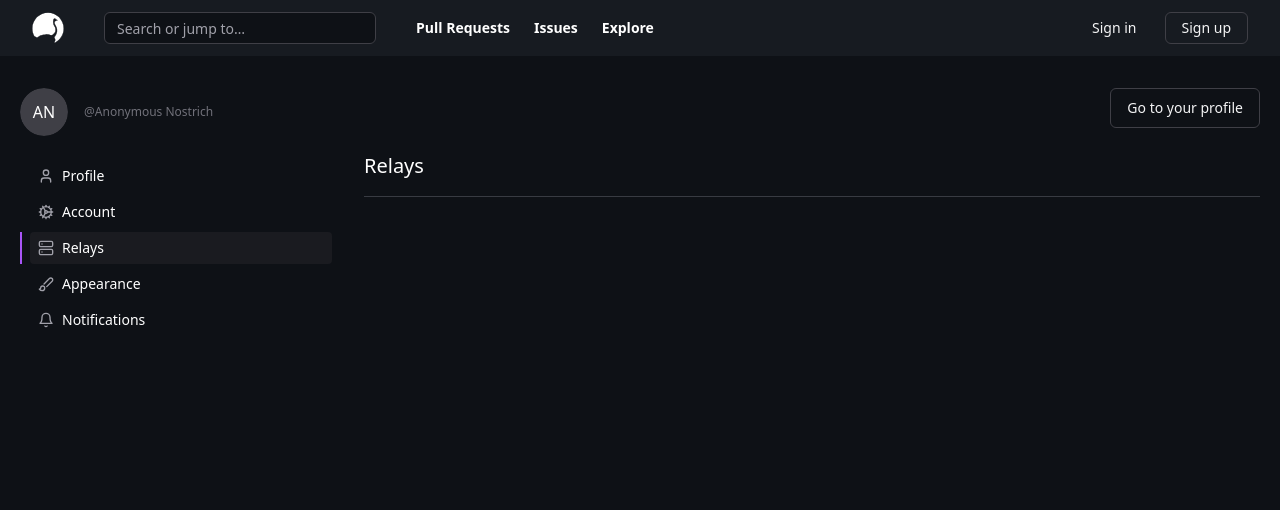
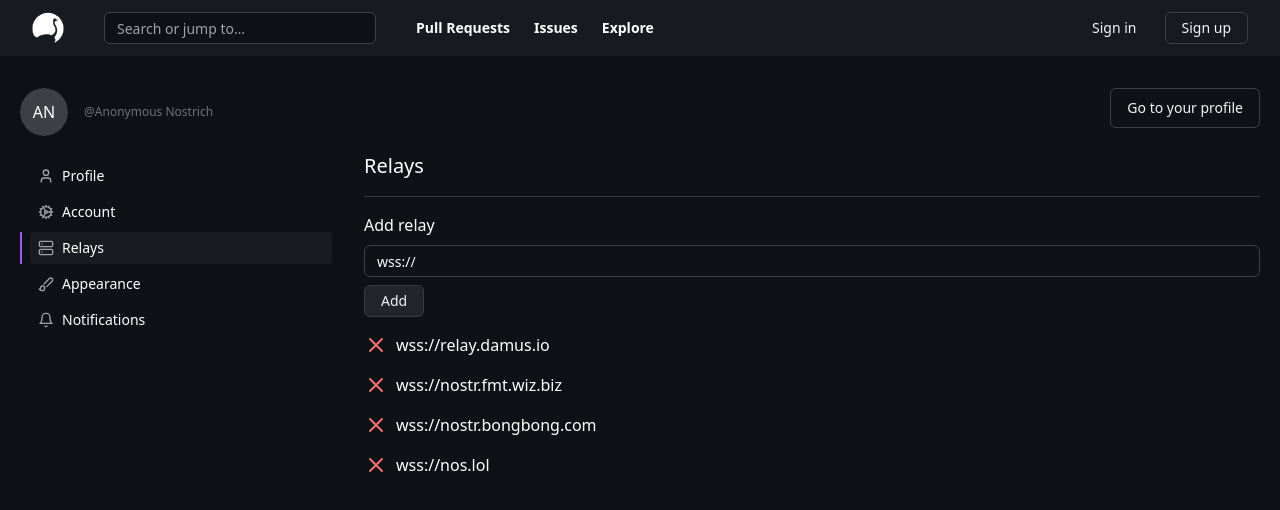
Before and after one commit to NostrGit/NostrGit, a Next.js app: page /settings/relays in a window 1280 px wide. Shown: the top 510 px of the page. Built offline with nearby package versions, Linux system fonts and the light colour scheme; what nostr-relaypool would draw is missing.

Commit message:
feat: configurable relays

```diff
--- a/src/app/settings/relays/page.tsx
+++ b/src/app/settings/relays/page.tsx
@@ -1,5 +1,84 @@
+"use client";
+
+import { FieldValues, useForm } from "react-hook-form";
+import { useNostrContext } from "../../../lib/nostr/NostrContext";
 import SettingsHero from "@/components/settings-hero";
+import { Input } from "@/components/ui/input";
+import { Button } from "@/components/ui/button";
+import { XIcon } from "lucide-react";
+import { useState } from "react";
 
 export default function RelaysPage() {
-  return <SettingsHero title="Relays" />;
+
+  const { addRelay, removeRelay } = useNostrContext();
+  const { register, handleSubmit, reset } = useForm();
+  const [relays, setRelays] = useState<string[]>(() => {
+    const relaysFromLocalStorage = localStorage.getItem("relays");
+    return relaysFromLocalStorage ? JSON.parse(relaysFromLocalStorage) : [];
+  });
+  const [connecting, setConnecting] = useState<string>("");
+
+  const fetchRelays = () => {
+    const relaysFromStorage = localStorage.getItem("relays");
+    if (relaysFromStorage !== null) {
+      setRelays(JSON.parse(relaysFromStorage));
+    }
+  }
+
+  const onFormSubmit = (data: FieldValues) => {
+    if (addRelay && data.relay !== undefined) {
+      setConnecting(data?.relay);
+      setTimeout(() => {
+        setConnecting("")
+        fetchRelays();
+      }, 500)
+      addRelay(data?.relay);
+      reset();
+    }
+  };
+
+  const handleRemoval = (url: string) => {
+    if (removeRelay && url !== undefined) {
+      removeRelay(url);
+      fetchRelays();
+    }
+  };
+
+  return (
+    <div>
+      <SettingsHero title="Relays" />
+      <form onSubmit={handleSubmit(onFormSubmit)}>
+        <label>
+          Add relay
+        </label>
+        <Input
+          type="text"
+          id="relay"
+          placeholder="wss://"
+          defaultValue={"wss://"}
+          required
+          pattern="^wss:\/\/.*\..*$" // require "wss://"" and at least one dot
+          maxLength={80}
+          className="mt-2"
+          {...register("relay")}
+        />
+        <div className="flex items-center">
+          <Button
+            className="h-8 mt-2 !border-[#383B42] bg-[#22262C]"
+            variant="outline"
+          >
+            Add
+          </Button>
+          {connecting && <p className="ml-2 mt-2">Connecting...</p>}
+        </div>
+      </form>
+      {relays.map((relay) => <div key={relay} className="flex mt-4">
+        <XIcon
+          className="text-red-400 cursor-pointer"
+          onClick={() => handleRemoval(relay)}
+        />
+        <p className="ml-2">{relay}</p>
+      </div>)}
+    </div>
+  );
 }
--- a/src/lib/nostr/NostrContext.tsx
+++ b/src/lib/nostr/NostrContext.tsx
@@ -16,17 +16,16 @@ import { WEB_STORAGE_KEYS } from "./localStorage";
 declare global {
   interface Window {
     nostr: {
-      getPublicKey() : Promise<string>,
+      getPublicKey(): Promise<string>,
       signEvent(event: Event): Promise<Event>,
-      getRelays(): Promise<{ [url: string]: {read: boolean, write: boolean} }>,
+      getRelays(): Promise<{ [url: string]: { read: boolean, write: boolean } }>,
       nip04: {
-        encrypt(pubkey : string, plaintext : string): Promise<string>,
-        decrypt(pubkey : string, ciphertext : string): Promise<string>
+        encrypt(pubkey: string, plaintext: string): Promise<string>,
+        decrypt(pubkey: string, ciphertext: string): Promise<string>
       }
     };
   }
 }
-
 
 const defaultRelays = [
   "wss://relay.damus.io",
@@ -34,12 +33,16 @@ const defaultRelays = [
   "wss://nostr.bongbong.com",
   "wss://nos.lol",
 ];
-
-const relayPool = new RelayPool(defaultRelays);
+const relays = localStorage.getItem("relays");
+if (relays === null) localStorage.setItem("relays", JSON.stringify(defaultRelays));
+const relayPool = relays
+  ? new RelayPool(JSON.parse(relays as string))
+  : new RelayPool(defaultRelays);
 
 const NostrContext = createContext<{
   subscribe?: typeof relayPool.subscribe;
-  addReplay?: (url: string) => void;
+  addRelay?: (url: string) => void;
+  removeRelay?: (url: string) => void;
   defaultRelays: string[];
   setAuthor?: (author: string) => void;
   pubkey: string | null;
@@ -55,11 +58,14 @@ export const useNostrContext = () => {
 };
 
 const NostrProvider: React.FC<{ children: ReactNode }> = ({ children }) => {
-  const addReplay = useCallback((url: string) => {
+  const addRelay = useCallback(async (url: string) => {
+    const relays = await JSON.parse(localStorage.getItem("relays") || "[]");
+    relays.push(url);
+    localStorage.setItem("relays", JSON.stringify(relays));
     relayPool.addOrGetRelay(url);
   }, []);
 
-  const replayPoolSubscribe = useCallback(
+  const relayPoolSubscribe = useCallback(
     (
       filters: (Filter & { relay?: string; noCache?: boolean })[],
       relays: string[],
@@ -101,6 +107,19 @@ const NostrProvider: React.FC<{ children: ReactNode }> = ({ children }) => {
     [setPubKey]
   );
 
+  const removeRelay = useCallback(
+    (url: string) => {
+      let relays: string[] = [];
+      const localStorageRelays = localStorage.getItem("relays");
+      if (localStorageRelays !== null) {
+        relays = JSON.parse(localStorageRelays);
+      }
+      relays = relays.filter((relay) => relay !== url);
+      localStorage.setItem("relays", JSON.stringify(relays))
+    },
+    []
+  )
+
   const signOut = useCallback(() => {
     removePubKey();
   }, [removePubKey]);
@@ -108,8 +127,9 @@ const NostrProvider: React.FC<{ children: ReactNode }> = ({ children }) => {
   return (
     <NostrContext.Provider
       value={{
-        subscribe: replayPoolSubscribe,
-        addReplay,
+        subscribe: relayPoolSubscribe,
+        addRelay,
+        removeRelay,
         defaultRelays: defaultRelays,
         setAuthor,
         pubkey,
```
